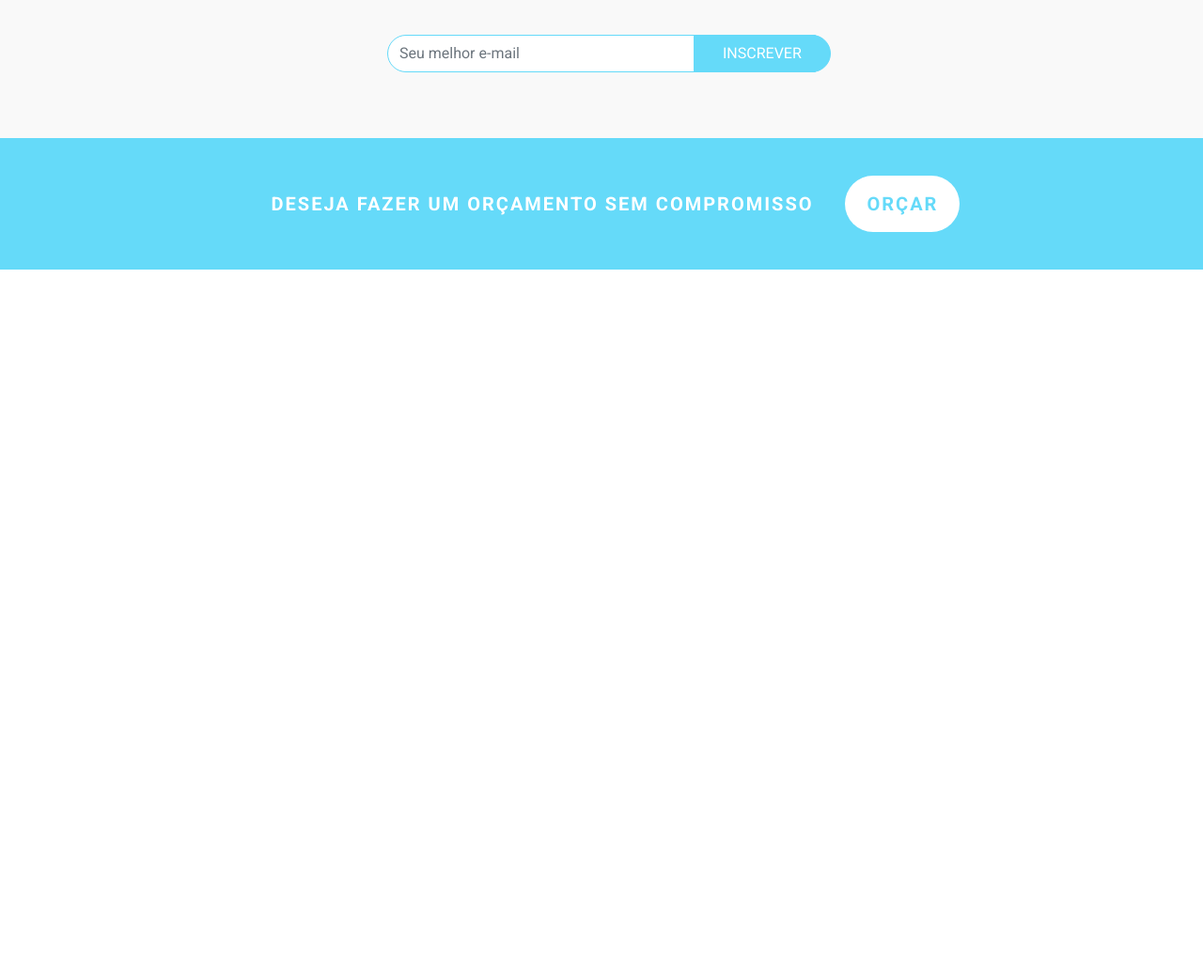
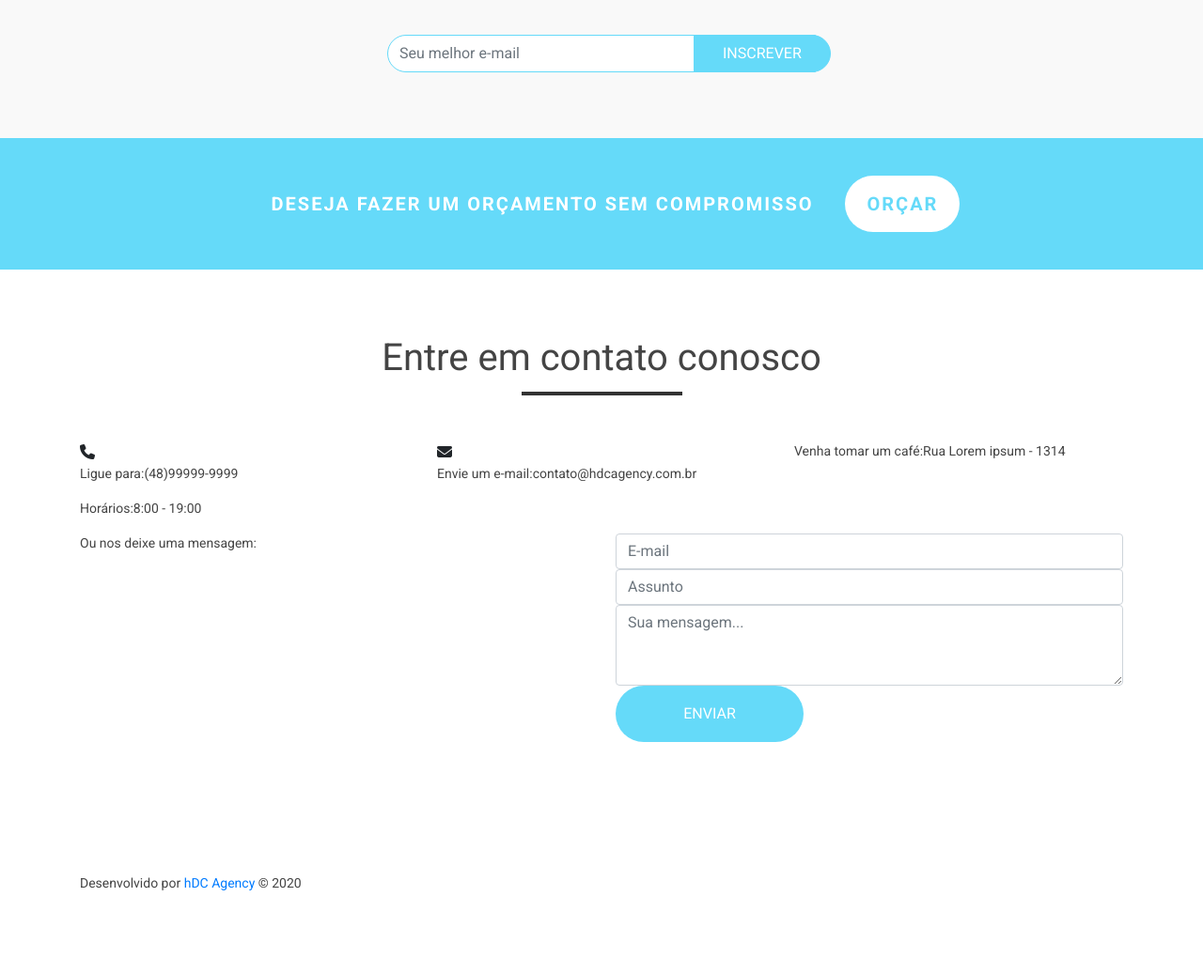
Before and after one commit to Ryan1806/projeto-bootstrap, a plain HTML site: page index.html in a window 1280 px wide. Shown: the part 4876-5913 px from the top of the page at 94% size. Before the commit the page ends 5163 px from the top, so only its background shows below. Drawn offline with nearby package versions, Linux system fonts and the light colour scheme; a script that the page names is missing.

Commit message:
Update index.html

```diff
--- a/index.html
+++ b/index.html
@@ -300,6 +300,51 @@
         </div>
     </div>
 </main>
+<!--Rodapé-->
+<footer>
+    <div id="contact-area">
+        <div class="container">
+            <div class="row">
+                <div class="col-md-12">
+                    <h3 class="main-title">Entre em contato conosco</h3>
+                </div>
+                <div class="col-md-4 contact-box ">
+                    <i class="fas fa-phone"></i>
+                    <p><span class="contact-tile">Ligue para:</span>(48)99999-9999</p>
+                    <p><span class="contact-tile">Horários:</span>8:00 - 19:00</p>
+                </div>
+                <div class="col-md-4 contact-box ">
+                    <i class="fas fa-envelope"></i>
+                    <p><span class="contact-tile">Envie um e-mail:</span>contato@hdcagency.com.br</p>
+                </div>
+                <div class="col-md-4 contact-box ">
+                    <p><span class="contact-tile">Venha tomar um café:</span>Rua Lorem ipsum - 1314</p>
+                </div>
+                <div class="col-md-6" id="msg-box">
+                    <p>Ou nos deixe uma mensagem:</p>
+                </div>
+                <div class="col-md-6" id="contact-form">
+                   <form action="">
+                    <input type="emial" class="form-control" placeholder="E-mail" name="email">
+                    <input type="text" class="form-control" placeholder="Assunto" name="subject">
+                    <textarea class="form-control" name="message" rows="3" placeholder="Sua mensagem..."></textarea>
+                    <input type="submit" class="main-btn" value="Enviar">
+                   </form>
+                </div>
+            </div>
+        </div>
+    </div>
+    <div id="copy-area">
+        <div class="container">
+            <div class="row">
+                <div class="col-md-12">
+                    <p>Desenvolvido por <a href="https://www.horadecodar.com.br" target="_blank">hDC Agency</a> &copy; 2020</p>
+                </div>
+            </div>
+        </div>
+    </div>
+</footer>
+<!--Scripts do projeto-->
 <script src="js/scripts.js">
 </script>
 </body>
```
